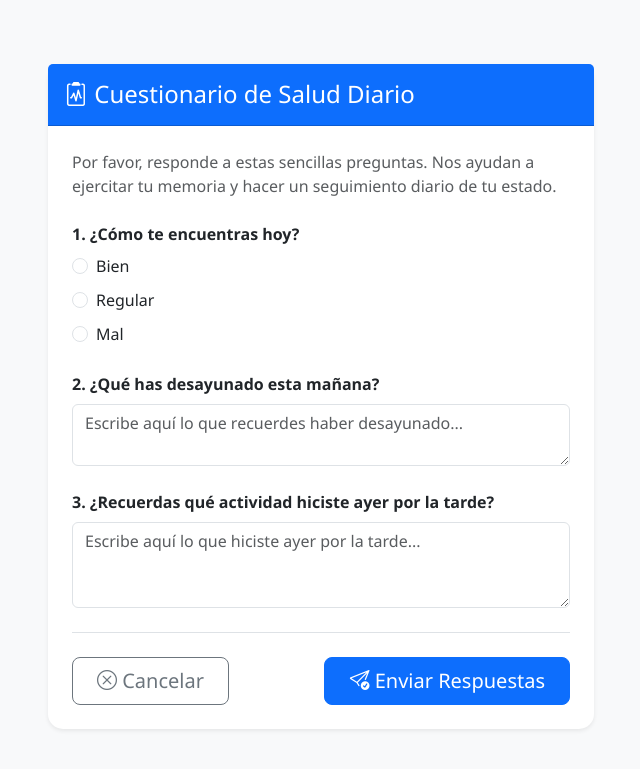
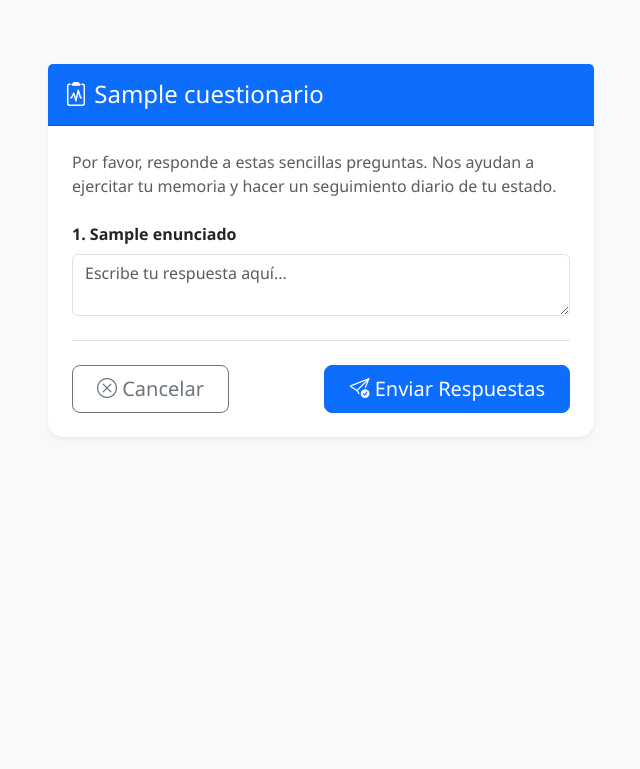
Before and after one commit to mbatla00/cediza_IS, a Flask app: template app/templates/paciente/cuestionario.html in a window 1280 px wide. Shown: the top 769 px of the page, without its empty margins (319-959 px from the left). Run offline with Flask 3, Linux system fonts and the light colour scheme; the template is opened without the code that fills it: most values are stand-ins (such as "Sample title", 1, 10 or a date in 2020).

Commit message:
He quitado el apartado de cambiar contrasena por ahora, las respuestas se guardan del cuestionario

```diff
--- a/app/templates/paciente/cuestionario.html
+++ b/app/templates/paciente/cuestionario.html
@@ -7,47 +7,63 @@
     <div class="col-md-8 col-lg-6">
 
         <div class="card shadow-sm border-0">
-            {# Cabecera azul unificada con el diseño del dashboard #}
             <div class="card-header bg-primary text-white py-3">
-                <h4 class="mb-0"><i class="bi bi-clipboard2-pulse"></i> Cuestionario de Salud Diario</h4>
+                <h4 class="mb-0">
+                    <i class="bi bi-clipboard2-pulse"></i> {{ cuestionario.titulo }}
+                </h4>
             </div>
 
             <div class="card-body p-4">
-                <p class="text-muted mb-4">Por favor, responde a estas sencillas preguntas. Nos ayudan a ejercitar tu memoria y hacer un seguimiento diario de tu estado.</p>
+                <p class="text-muted mb-4">
+                    Por favor, responde a estas sencillas preguntas.
+                    Nos ayudan a ejercitar tu memoria y hacer un seguimiento diario de tu estado.
+                </p>
 
-                {# Apunta directamente a la ruta 'responder' de tu archivo paciente.py #}
                 <form method="POST" action="{{ url_for('paciente.responder') }}">
 
+                    {% for pregunta in preguntas %}
                     <div class="mb-4">
-                        <label class="form-label fw-bold">1. ¿Cómo te encuentras hoy?</label>
+                        <label class="form-label fw-bold">
+                            {{ loop.index }}. {{ pregunta.enunciado }}
+                        </label>
+
+                        {% if pregunta.tipoRespuesta == 'opcion' %}
+                            {# Pregunta de tipo opción: radio buttons #}
                             <div class="d-flex flex-column gap-2">
                                 <div class="form-check">
-                                <input class="form-check-input" type="radio" name="estado_hoy" id="estadoBien" value="bien" required>
-                                <label class="form-check-label" for="estadoBien">Bien</label>
+                                    <input class="form-check-input" type="radio"
+                                        name="respuesta_{{ pregunta.idPregunta }}"
+                                        value="Bien" required>
+                                    <label class="form-check-label">Bien</label>
                                 </div>
                                 <div class="form-check">
-                                <input class="form-check-input" type="radio" name="estado_hoy" id="estadoRegular" value="regular">
-                                <label class="form-check-label" for="estadoRegular">Regular</label>
+                                    <input class="form-check-input" type="radio"
+                                        name="respuesta_{{ pregunta.idPregunta }}"
+                                        value="Regular">
+                                    <label class="form-check-label">Regular</label>
                                 </div>
                                 <div class="form-check">
-                                <input class="form-check-input" type="radio" name="estado_hoy" id="estadoMal" value="mal">
-                                <label class="form-check-label" for="estadoMal">Mal</label>
-                            </div>
+                                    <input class="form-check-input" type="radio"
+                                        name="respuesta_{{ pregunta.idPregunta }}"
+                                        value="Mal">
+                                    <label class="form-check-label">Mal</label>
                                 </div>
                             </div>
 
-                    <div class="mb-4">
-                        <label for="desayuno" class="form-label fw-bold">2. ¿Qué has desayunado esta mañana?</label>
-                        <textarea class="form-control" id="desayuno" name="desayuno" rows="2" placeholder="Escribe aquí lo que recuerdes haber desayunado..." required></textarea>
+                        {% else %}
+                            {# Pregunta de tipo texto libre #}
+                            <textarea class="form-control"
+                                name="respuesta_{{ pregunta.idPregunta }}"
+                                rows="2"
+                                placeholder="Escribe tu respuesta aquí..."
+                                required></textarea>
+                        {% endif %}
                     </div>
-
-                    <div class="mb-4">
-                        <label for="actividadAyer" class="form-label fw-bold">3. ¿Recuerdas qué actividad hiciste ayer por la tarde?</label>
-                        <textarea class="form-control" id="actividadAyer" name="actividad_ayer" rows="3" placeholder="Escribe aquí lo que hiciste ayer por la tarde..." required></textarea>
-                    </div>
+                    {% endfor %}
 
                     <div class="d-flex justify-content-between border-top pt-4">
-                        <a href="{{ url_for('paciente.dashboard') }}" class="btn btn-outline-secondary btn-lg px-4">
+                        <a href="{{ url_for('paciente.dashboard') }}"
+                            class="btn btn-outline-secondary btn-lg px-4">
                             <i class="bi bi-x-circle"></i> Cancelar
                         </a>
                         <button type="submit" class="btn btn-primary btn-lg px-4">
```
Also changed, not shown: app/controllers/paciente.py (+53 -23 lines), app/templates/paciente/perfil.html (+25 -18 lines). Lines whose indentation alone changed are shown as unchanged.
